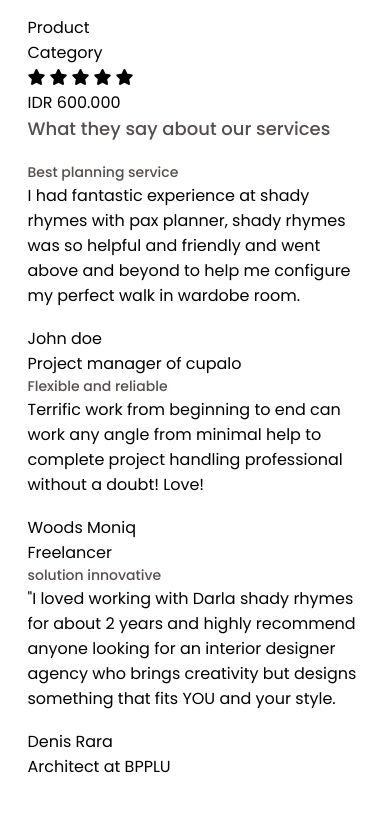
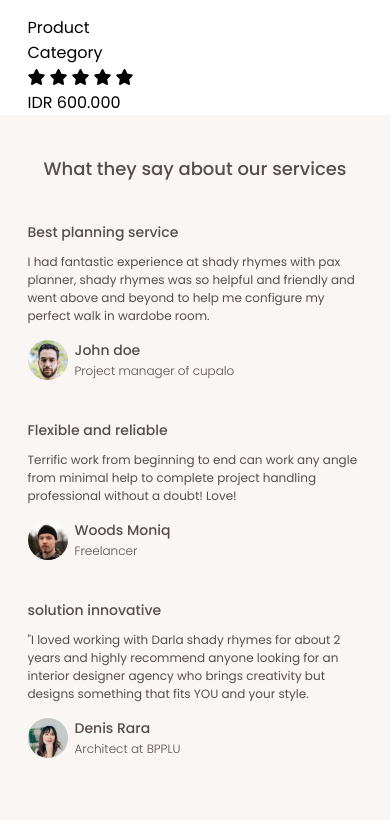
Before and after one commit to Saddam6260/Shady-Rhymes-Interior, a website: page index.html in a window 390 px wide. Shown: the part 404-1224 px from the top of the page. Drawn offline with Linux system fonts and the light colour scheme.

Commit message:
complete the full responsive about our services section

```diff
--- a/index.html
+++ b/index.html
@@ -79,55 +79,63 @@
     <section id="about-our-services">
       <div class="container">
         <h2 class="headline">What they say about our services</h2>
+        <div class="card-wrap">
           <div class="card">
+            <div>
               <h5>Best planning service</h5>
-          <p>
-            I had fantastic experience at shady rhymes with pax planner, shady
-            rhymes was so helpful and friendly and went above and beyond to help
-            me configure my perfect walk in wardobe room.
+              <p class="common-pera">
+                I had fantastic experience at shady rhymes with pax planner,
+                shady rhymes was so helpful and friendly and went above and
+                beyond to help me configure my perfect walk in wardobe room.
               </p>
-          <div>
-            <div>
-              <img src="" alt="" />
+            </div>
+            <div class="person">
+              <div class="img-wrap">
+                <img src="./images/John doe-1.png" alt="" />
               </div>
               <div>
-              <p>John doe</p>
+                <h5>John doe</h5>
                 <span class="small-text">Project manager of cupalo</span>
               </div>
             </div>
           </div>
           <div class="card">
+            <div>
               <h5>Flexible and reliable</h5>
-          <p>
-            Terrific work from beginning to end can work any angle from minimal
-            help to complete project handling professional without a doubt!
-            Love!
+              <p class="common-pera">
+                Terrific work from beginning to end can work any angle from
+                minimal help to complete project handling professional without a
+                doubt! Love!
               </p>
-          <div>
-            <div>
-              <img src="" alt="" />
+            </div>
+            <div class="person">
+              <div class="img-wrap">
+                <img src="./images/John doe-2.png" alt="" />
               </div>
               <div>
-              <p>Woods Moniq</p>
+                <h5>Woods Moniq</h5>
                 <span class="small-text">Freelancer</span>
               </div>
             </div>
           </div>
           <div class="card">
+            <div>
               <h5>solution innovative</h5>
-          <p>
+              <p class="common-pera">
                 "I loved working with Darla shady rhymes for about 2 years and
-            highly recommend anyone looking for an interior designer agency who
-            brings creativity but designs something that fits YOU and your
-            style.
+                highly recommend anyone looking for an interior designer agency
+                who brings creativity but designs something that fits YOU and
+                your style.
               </p>
-          <div>
-            <div>
-              <img src="" alt="" />
+            </div>
+            <div class="person">
+              <div class="img-wrap">
+                <img src="./images/John doe-3.png" alt="" />
               </div>
               <div>
-              <p>Denis Rara</p>
+                <h5>Denis Rara</h5>
                 <span class="small-text">Architect at BPPLU</span>
+              </div>
             </div>
           </div>
         </div>
--- /dev/null
+++ b/scss/_about-our-services.scss
@@ -0,0 +1,85 @@
+/*** About Our Services ***/
+#about-our-services {
+  padding: 40px 0px 88px 0px;
+  background-color: $thinpink;
+
+  .container {
+    h2 {
+      text-align: center;
+      margin-bottom: 40px;
+    }
+    .card-wrap {
+      display: flex;
+      flex-flow: column wrap;
+      row-gap: 40px;
+      .card {
+        h5 {
+          margin-bottom: 10px;
+        }
+
+        .person {
+          margin-top: 15px;
+          display: flex;
+          align-items: center;
+          column-gap: 7px;
+
+          .img-wrap {
+            width: 40px;
+            height: 40px;
+
+            img {
+              width: 100%;
+              border-radius: 50%;
+            }
+          }
+          h5 {
+            margin-bottom: 0px;
+          }
+        }
+      }
+    }
+  }
+}
+
+@include media(1120px) {
+  #about-our-services {
+    padding: 50px 0px 130px 0px;
+
+    .container {
+      h2 {
+        margin-bottom: 80px;
+      }
+      .card-wrap {
+        flex-flow: row wrap;
+        column-gap: 45px;
+        .card {
+          width: 310px;
+          height: 250px;
+          display: flex;
+          flex-flow: column wrap;
+          justify-content: space-between;
+        }
+      }
+    }
+  }
+}
+
+@include media(1920px) {
+  #about-our-services {
+    padding: 86px 0px 200px 0px;
+
+    .container {
+      h2 {
+        margin-bottom: 110px;
+      }
+      .card-wrap {
+        column-gap: 70px;
+
+        .card{
+            height: 286px;
+            width: 540px;
+        }
+      }
+    }
+  }
+}
--- a/scss/style.scss
+++ b/scss/style.scss
@@ -1,5 +1,5 @@
 /*** Fonts ***/
-@import url("https://fonts.googleapis.com/css2?family=Poppins:wght@400;500;600&display=swap");
+@import url('https://fonts.googleapis.com/css2?family=Poppins:wght@300;400;500;600&display=swap');
 
 /*** Variables ***/
 $poppins: "Poppins";
@@ -88,6 +88,11 @@ h5 {
   color: $brown;
   line-height: 18px;
 }
+.small-text{
+  font-size: 12px;
+  font-weight: 300;
+  color: $brown;
+}
 @include media(1120px) {
   .container {
     max-width: 1020px;
@@ -95,6 +100,9 @@ h5 {
   .common-pera {
     font-size: 16px;
     line-height: 24px;
+  }
+  .small-text{
+    font-size: 14px;
   }
 }
 @include media(1920px) {
@@ -107,5 +115,6 @@ h5 {
   }
 }
 
+@import "./_about-our-services";
 @import "./_make-your-room";
 @import "./footer";
```
Also changed, not shown: css/style.css, images/John doe-1.png (renamed from images/best-planing-service.png), images/John doe-2.png (renamed from images/flexible-and-reliable.png), images/John doe-3.png (renamed from images/solution-innovative.png), 1 other file. Lines whose indentation alone changed are shown as unchanged.
